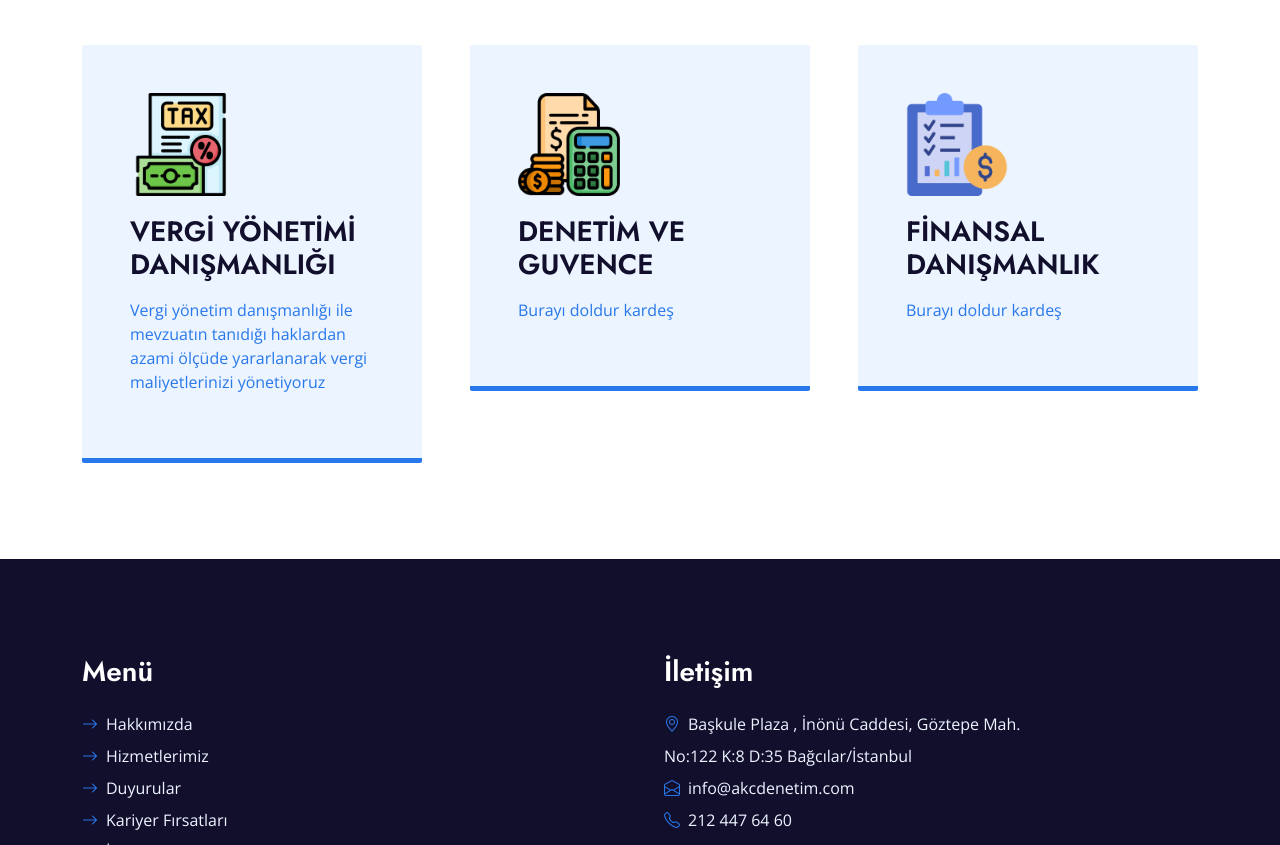
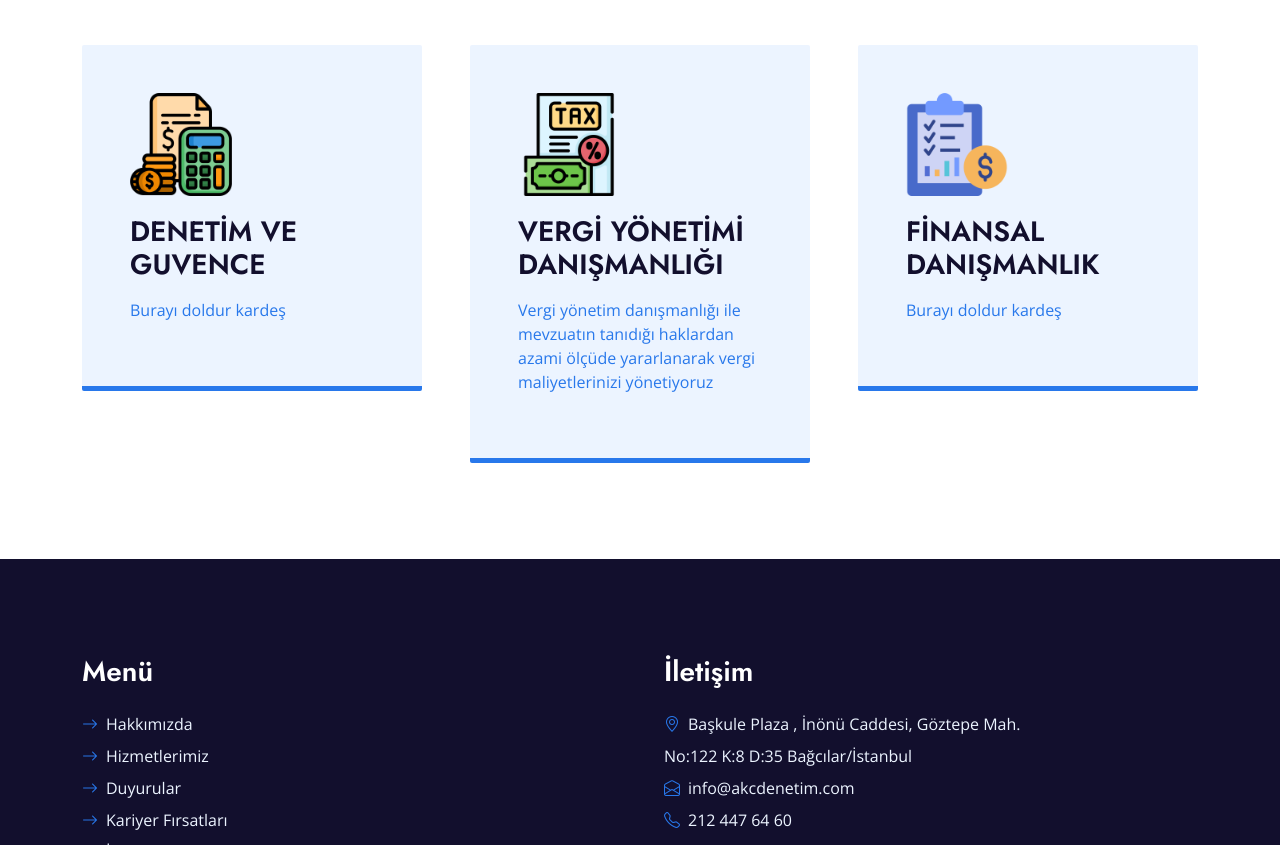
Before and after one commit to aykuttavcii/akcdenetim.github.io, a plain HTML site: page index.html in a window 1280 px wide. Shown: the part 1056-1901 px from the top of the page. Drawn offline with nearby package versions, Linux system fonts and the light colour scheme.

Commit message:
duzeltme

```diff
--- a/index.html
+++ b/index.html
@@ -156,16 +156,7 @@
                 <h1 class="display-5 mb-0">AKC Denetim Size Nasıl Yardımcı Olabilir?</h1>
             </div>
             <div class="row g-5">
-                <a href="tab-2/VergiDanismanligi.html" class="col-lg-4 col-md-6 wow zoomIn" data-wow-delay="0.3s">
-                    <div class="service-item bg-light border-bottom border-5 border-primary rounded">
-                        <div class="position-relative p-5">
-						<img style="width: 42% !important;" src="img/taxes.png" alt="">
-                            <h3 style="margin-top:0.5cm" class="mb-3">VERGİ YÖNETİMİ DANIŞMANLIĞI</h3>
-                            <p>Vergi yönetim danışmanlığı ile mevzuatın tanıdığı haklardan azami ölçüde yararlanarak vergi maliyetlerinizi yönetiyoruz</p>
-                        </div>
-                    </div>
-                </a>
-                <a href="tab-3/KurumsalFinansman.html" class="col-lg-4 col-md-6 wow zoomIn" data-wow-delay="0.9s">
+			     <a href="tab-2/denetim-ve-guvence.html" class="col-lg-4 col-md-6 wow zoomIn" data-wow-delay="0.9s">
                     <div class="service-item bg-light border-bottom border-5 border-primary rounded">
                         <div class="position-relative p-5">
 						<img style="width: 42% !important;" src="img/budget.png" alt="">
@@ -177,8 +168,16 @@
                         </div>
                     </div>
                 </a>
-
-                <a href="tab-5/insan-kaynaklari-hizmetleri.html" class="col-lg-4 col-md-6 wow zoomIn" data-wow-delay="0.6s">
+                <a href="tab-2/vergi-danismanligi.html" class="col-lg-4 col-md-6 wow zoomIn" data-wow-delay="0.3s">
+                    <div class="service-item bg-light border-bottom border-5 border-primary rounded">
+                        <div class="position-relative p-5">
+						<img style="width: 42% !important;" src="img/taxes.png" alt="">
+                            <h3 style="margin-top:0.5cm" class="mb-3">VERGİ YÖNETİMİ DANIŞMANLIĞI</h3>
+                            <p>Vergi yönetim danışmanlığı ile mevzuatın tanıdığı haklardan azami ölçüde yararlanarak vergi maliyetlerinizi yönetiyoruz</p>
+                        </div>
+                    </div>
+                </a>
+                <a href="tab-2/finansal-danismanlik.html" class="col-lg-4 col-md-6 wow zoomIn" data-wow-delay="0.6s">
                     <div class="service-item bg-light border-bottom border-5 border-primary rounded">
                         <div class="position-relative p-5">
 						<img style="width: 42% !important;" src="img/financial.png" alt="">
```
Also changed, not shown: tab-5/iletisim.html (+1 -1 lines).
